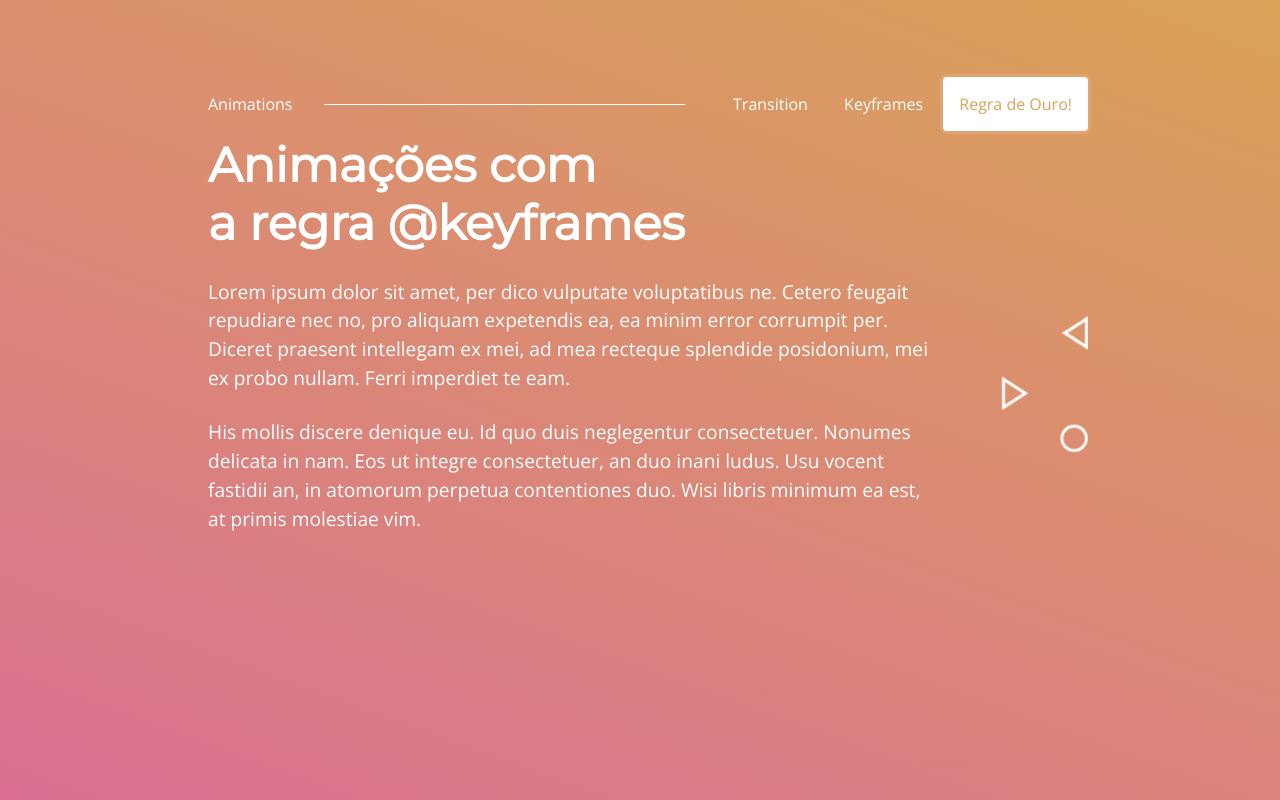
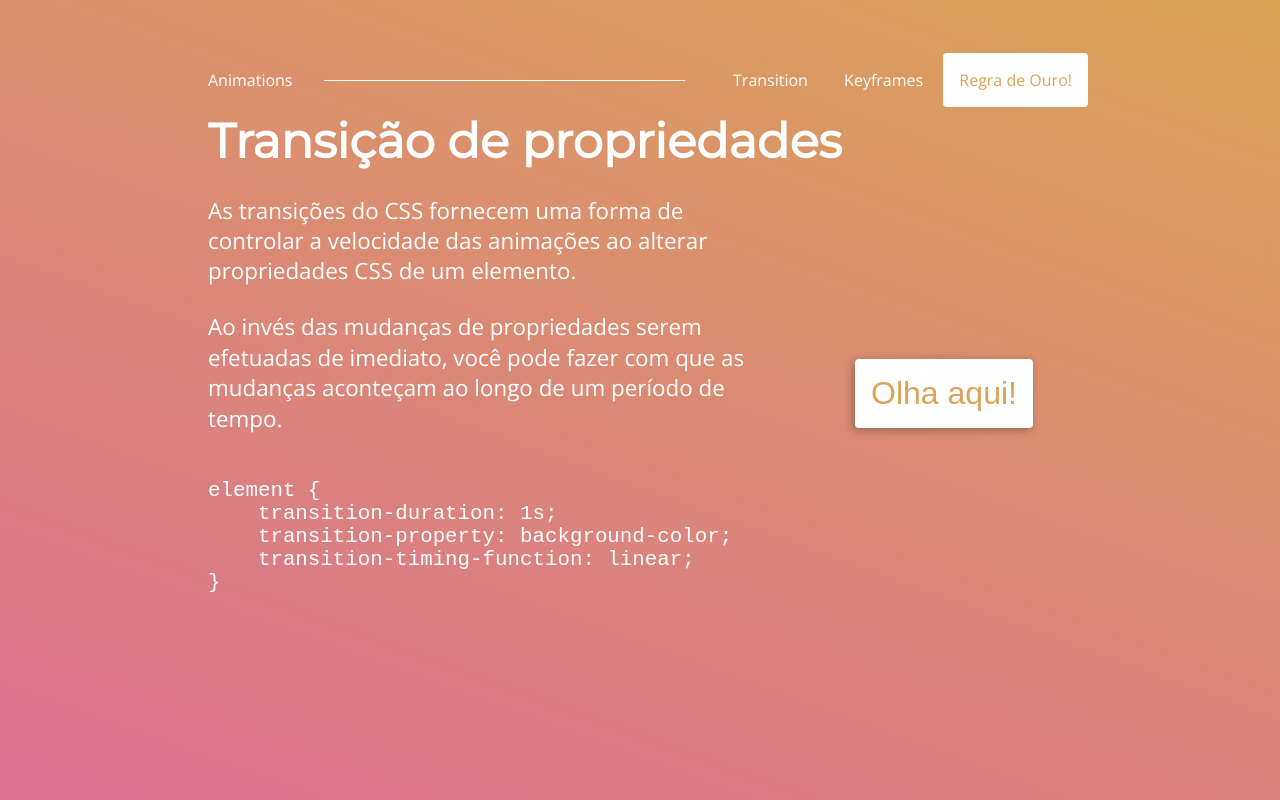
Before and after one commit to andrevargas/css-animations, a plain HTML site: page index.html in a window 1280 px wide. Both pictures are taken after a click on the link "Transition". Drawn offline with nearby package versions, Linux system fonts and the light colour scheme.

Commit message:
More work

```diff
--- /dev/null
+++ b/animations.css
@@ -0,0 +1,67 @@
+.appname {
+    opacity: 0;
+    animation: fade-in-right ease .4s forwards;
+}
+
+.menu {
+    opacity: 0;
+    animation: fade-in-right ease .4s forwards;
+    animation-delay: .8s;
+}
+
+.separator {
+    transform: scaleX(0);
+    transform-origin: left;
+    animation: grow-left .5s ease forwards;
+    animation-delay: .4s;
+}
+
+.title {
+    opacity: 0;
+    transform: translateY(50px);
+    animation: fade-in-bottom .8s ease forwards;
+}
+
+.text {
+    opacity: 0;
+    transform: translateY(50px);
+    animation: fade-in-bottom .8s ease forwards;
+}
+
+.example {
+    opacity: 0;
+    transform: translateY(50px);
+    animation: fade-in-bottom 2s ease forwards;
+    animation-delay: 1.2s;
+}
+
+@keyframes fade-in-right {
+    from {
+        opacity: 0;
+        transform: translateX(-15px);
+    }
+    to {
+        opacity: 1;
+        transform: translateX(0);
+    }
+}
+
+@keyframes fade-in-bottom {
+    from {
+        opacity: 0;
+        transform: translateY(50px);
+    }
+    to {
+        opacity: 1;
+        transform: translateY(0);
+    }
+}
+
+@keyframes grow-left {
+    from {
+        transform: scaleX(0);
+    }
+    to {
+        transform: scaleX(1);
+    }
+}
--- /dev/null
+++ b/examples.css
@@ -0,0 +1,69 @@
+code {
+    font-size: 1.3rem;
+}
+
+.example-1 {
+    border: none;
+    outline: none;
+    font-size: 2rem;
+    padding: 1rem;
+    background-color: #fff;
+    border-radius: 4px;
+    color: #daa357;
+    cursor: pointer;
+    box-shadow: -2px 2px 10px rgba(0, 0, 0, 0.3);
+
+    /* Transition properties */
+    transition-duration: .3s;
+    transition-timing-function: ease;
+    transition-property: all;
+}
+
+.example-1:hover {
+    background-color: #daa357;
+    color: #fff;
+}
+
+.example-1:active {
+    transform: scale(0.93);
+    box-shadow: none;
+}
+
+.example-2 {
+    max-width: 70%;
+    padding: 1rem;
+    position: relative;
+    color: #DB7093;
+    text-align: center;
+    font-size: 1.2rem;
+	background-color: #fff;
+    border-radius: .4rem;
+
+    /* Animation properties */
+    animation-name: bounce;
+    animation-timing-function: linear;
+    animation-duration: 1.6s;
+    animation-iteration-count: infinite;
+    animation-delay: 2s;
+}
+
+.example-2:after {
+	content: '';
+	position: absolute;
+	bottom: 0;
+	left: 50%;
+	width: 0;
+	height: 0;
+	border: 27px solid transparent;
+	border-top-color: #fff;
+	border-bottom: 0;
+	border-left: 0;
+	margin-left: -13.5px;
+	margin-bottom: -27px;
+}
+
+@keyframes bounce {
+    0% { transform: translateY(0); }
+    50% { transform: translateY(25px); }
+    100% { transform: translateY(0); }
+}
--- a/index.css
+++ /dev/null
@@ -1,210 +0,0 @@
-@import url('https://fonts.googleapis.com/css?family=Montserrat|Open+Sans');
-
-/* CSS pra deixar a página maneira */
-
-html, body {
-    padding: 0;
-    margin: 0;
-    box-sizing: border-box;
-    overflow: hidden;
-}
-
-body {
-    background: linear-gradient(20deg, rgb(219, 112, 147), #daa357);
-    background-repeat: no-repeat;
-    background-attachment: fixed;
-    background-size: 100%;
-    font-family: 'Open Sans', sans-serif;
-    color: #fff;
-}
-
-.wrapper {
-    height: calc(100vh - 5rem);
-    width: 70vw;
-    margin: 0 auto;
-    padding-top: 5rem;
-}
-
-.header {
-    display: flex;
-    align-items: center;
-    justify-content: center;
-    height: 48px;
-}
-
-.appname {
-    height: 100%;
-    margin: 0 1rem;
-    line-height: 48px;
-    vertical-align: middle;
-}
-
-.separator {
-    flex: 2;
-    background-image: url(./separator-background.png);
-    background-repeat: repeat-x;
-    background-position: center center;
-    height: 100%;
-    margin: 0 1rem;
-}
-
-.menu {
-    height: 100%;
-    margin: 0 0 0 1rem;
-}
-
-.menu ul {
-    list-style: none;
-    padding: 0;
-    margin: 0;
-}
-.menu ul li {
-    display: inline;
-}
-
-.menu ul li a {
-    color: #fff;
-    text-decoration: none;
-    line-height: 48px;
-    vertical-align: middle;
-    padding: 0 1rem;
-    transition: .2s opacity ease;
-}
-
-.menu ul li a:hover {
-    opacity: 0.7;
-}
-
-.menu ul li.highlight a {
-    padding: 1rem 1rem;
-    background-color: #fff;
-    border-radius: 4px;
-    color: #daa357;
-    animation: pulsate 1s ease-in-out infinite;
-}
-
-.body {
-    display: flex;
-    height: calc(100vh - 10rem);
-    margin-top: .5rem;
-    flex-direction: column;
-}
-
-.content {
-    flex: 1;
-    display: flex;
-}
-
-.title {
-    font-family: 'Montserrat', sans-serif;
-    font-size: 3rem;
-    margin: 0;
-    padding: 0 1rem;
-}
-
-.text {
-    flex: 5;
-    padding: 0 1rem;
-}
-
-.text p {
-    font-size: 1.2rem;
-    line-height: 1.8rem;
-    margin-top: 1.6rem;
-}
-
-.right {
-    flex: 1;
-    background-image: url(./right-background.png);
-    background-repeat: no-repeat;
-    background-position: right 4rem;
-    background-size: 60%;
-}
-
-/* CSS que realmente importa */
-
-.appname {
-    opacity: 0;
-    animation: fade-in-right ease .4s forwards;
-}
-
-.menu {
-    opacity: 0;
-    animation: fade-in-right ease .4s forwards;
-    animation-delay: .8s;
-}
-
-.menu ul li.highlight a {
-    animation: pulsate 1s ease-in-out infinite;
-}
-
-.separator {
-    transform: scaleX(0);
-    transform-origin: left;
-    animation: grow-left .5s ease forwards;
-    animation-delay: .4s;
-}
-
-.title {
-    opacity: 0;
-    transform: translateY(50px);
-    animation: fade-in-bottom .8s ease forwards;
-    animation-delay: 1s;
-}
-
-.text {
-    opacity: 0;
-    transform: translateY(50px);
-    animation: fade-in-bottom .8s ease forwards;
-    animation-delay: 1.5s;
-}
-
-.right {
-    opacity: 0;
-    transform: translateY(50px);
-    animation: fade-in-bottom 2s ease forwards;
-    animation-delay: 1.7s;
-}
-
-@keyframes fade-in-right {
-    from {
-        opacity: 0;
-        transform: translateX(-15px);
-    }
-    to {
-        opacity: 1;
-        transform: translateX(0);
-    }
-}
-
-@keyframes fade-in-bottom {
-    from {
-        opacity: 0;
-        transform: translateY(50px);
-    }
-    to {
-        opacity: 1;
-        transform: translateY(0);
-    }
-}
-
-@keyframes grow-left {
-    from {
-        transform: scaleX(0);
-    }
-    to {
-        transform: scaleX(1);
-    }
-}
-
-@keyframes pulsate {
-    0% {
-        box-shadow: 0 0 0 3px rgba(255, 255, 255, 0.1);
-    }
-    30% {
-        box-shadow: 0 0 0 5px rgba(255, 255, 255, 0.4);
-    }
-    100% {
-        box-shadow: 0 0 0 3px rgba(255, 255, 255, 0.1);
-    }
-}
--- a/index.html
+++ b/index.html
@@ -5,7 +5,9 @@
     <meta name="viewport" content="width=device-width, initial-scale=1.0">
     <meta http-equiv="X-UA-Compatible" content="ie=edge">
     <title>CSS Animations!</title>
-    <link rel="stylesheet" href="./index.css">
+    <link rel="stylesheet" href="./layout.css">
+    <link rel="stylesheet" href="./animations.css">
+    <link rel="stylesheet" href="./examples.css">
 </head>
 <body>
     <div class="wrapper">
@@ -14,22 +16,67 @@
             <div class="separator"></div>
             <nav class="menu">
                 <ul>
-                    <li><a href="#">Transition</a></li>
-                    <li><a href="#">Keyframes</a></li>
-                    <li class="highlight"><a href="#">Regra de Ouro!</a></li>
+                    <li>
+                        <a data-content="transition" href="#">
+                            Transition
+                        </a>
+                    </li>
+                    <li>
+                        <a data-content="keyframes" href="#">
+                            Keyframes
+                        </a>
+                    </li>
+                    <li class="highlight">
+                        <a data-content="golden-rule" href="#">
+                            Regra de Ouro!
+                        </a>
+                    </li>
                 </ul>
             </nav>
         </header>
         <section class="body">
+            <div class="scene active" data-id="transition">
+                <h1 class="title">Transição de propriedades</h1>
+                <div class="content">
+                    <article class="text">
+                        <p>As transições do CSS fornecem uma forma de controlar a velocidade das animações ao alterar propriedades CSS de um elemento.</p>
+                        <p>Ao invés das mudanças de propriedades serem efetuadas de imediato, você pode fazer com que as mudanças aconteçam ao longo de um período de tempo.</p>
+                        <code style="white-space: pre-wrap">
+element {
+    transition-duration: 1s;
+    transition-property: background-color;
+    transition-timing-function: linear;
+}
+                        </code>
+                    </article>
+                    <aside class="example">
+                        <button class="example-1">Olha aqui!</button>
+                    </aside>
+                </div>
+            </div>
+            <div class="scene" data-id="keyframes">
                 <h1 class="title">Animações com <br />a regra @keyframes</h1>
+                <div class="content">
+                    <article class="text">
+                        <p>As animações CSS tornam possível animar transições de um estilo para outro. As animações consistem em dois componentes: um estilo descrevendo a animação e um set de <strong>keyframes</strong> que indicam quais propriedades o elemento possuirá em determinados estados.</p>
+                    </article>
+                    <aside class="example">
+                        <div class="example-2">Vamos lá, você consegue! Eu confio em você! É sério!</div>
+                    </aside>
+                </div>
+            </div>
+            <div class="scene" data-id="golden-rule">
+                <h1 class="title">A Regra de Ouro!</h1>
                 <div class="content">
                     <article class="text">
                         <p>Lorem ipsum dolor sit amet, per dico vulputate voluptatibus ne. Cetero feugait repudiare nec no, pro aliquam expetendis ea, ea minim error corrumpit per. Diceret praesent intellegam ex mei, ad mea recteque splendide posidonium, mei ex probo nullam. Ferri imperdiet te eam.</p>
                         <p>His mollis discere denique eu. Id quo duis neglegentur consectetuer. Nonumes delicata in nam. Eos ut integre consectetuer, an duo inani ludus. Usu vocent fastidii an, in atomorum perpetua contentiones duo. Wisi libris minimum ea est, at primis molestiae vim.</p>
                     </article>
-                <aside class="right"></aside>
+                    <aside class="example"></aside>
+                </div>
             </div>
         </section>
     </div>
+    <script src="./navigation.js"></script>
 </body>
 </html>
--- /dev/null
+++ b/layout.css
@@ -0,0 +1,126 @@
+@import url('https://fonts.googleapis.com/css?family=Montserrat|Open+Sans');
+
+html, body {
+    padding: 0;
+    margin: 0;
+    box-sizing: border-box;
+}
+
+body {
+    background: linear-gradient(20deg, #DB7093, #daa357);
+    background-repeat: no-repeat;
+    background-attachment: fixed;
+    background-size: 100%;
+    font-family: 'Open Sans', sans-serif;
+    color: #fff;
+}
+
+.wrapper {
+    height: calc(100vh - 3.5rem);
+    width: 70vw;
+    margin: 0 auto;
+    padding-top: 3.5rem;
+}
+
+.header {
+    display: flex;
+    align-items: center;
+    justify-content: center;
+    height: 48px;
+}
+
+.appname {
+    height: 100%;
+    margin: 0 1rem;
+    line-height: 48px;
+    vertical-align: middle;
+}
+
+.separator {
+    flex: 2;
+    background-image: url(./separator-background.png);
+    background-repeat: repeat-x;
+    background-position: center center;
+    height: 100%;
+    margin: 0 1rem;
+}
+
+.menu {
+    height: 100%;
+    margin: 0 0 0 1rem;
+}
+
+.menu ul {
+    list-style: none;
+    padding: 0;
+    margin: 0;
+}
+.menu ul li {
+    display: inline;
+}
+
+.menu ul li a {
+    color: #fff;
+    text-decoration: none;
+    line-height: 48px;
+    vertical-align: middle;
+    padding: 0 1rem;
+    transition: .2s opacity ease;
+}
+
+.menu ul li a:hover {
+    opacity: 0.7;
+}
+
+.menu ul li.highlight a {
+    padding: 1rem 1rem;
+    background-color: #fff;
+    border-radius: 4px;
+    color: #daa357;
+}
+
+.body {
+    display: flex;
+    height: calc(100vh - 10rem);
+    margin-top: .5rem;
+    flex-direction: column;
+}
+
+.content {
+    flex: 1;
+    display: flex;
+}
+
+.title {
+    font-family: 'Montserrat', sans-serif;
+    font-size: 3rem;
+    margin: 0;
+    padding: 0 1rem;
+}
+
+.text {
+    flex: 4;
+    padding: 0 1rem;
+}
+
+.text p {
+    font-size: 1.4rem;
+    line-height: 1.9rem;
+    margin-top: 1.6rem;
+}
+
+.example {
+    flex: 2;
+    display: flex;
+    flex-direction: column;
+    align-items: center;
+    justify-content: center;
+}
+
+.scene {
+    display: none;
+}
+
+.scene.active {
+    display: block;
+}
--- /dev/null
+++ b/navigation.js
@@ -0,0 +1,30 @@
+(function() {
+
+    const scenes = document.querySelectorAll('div.scene');
+    const scenesMap = {};
+    const scenesIds = [];
+
+    Array.from(scenes).forEach(item => {
+        const id = item.dataset.id;
+        scenesMap[id] = item;
+        scenesIds.push(id);
+    });
+
+    function onClick(event) {
+        const sceneToGo = event.target.dataset.content;
+        scenesMap[sceneToGo].classList.add('active');
+        scenesIds
+            .filter(id => id !== sceneToGo)
+            .forEach(id =>
+                scenesMap[id].classList.remove('active')
+            );
+    }
+
+    const items = document.querySelectorAll('nav.menu li a');
+    const itemsArray = Array.from(items);
+
+    itemsArray.forEach(item => {
+        item.addEventListener('click', onClick);
+    });
+
+}());
```
Also changed, not shown: right-background.png (deleted). Lines whose indentation alone changed are shown as unchanged.
